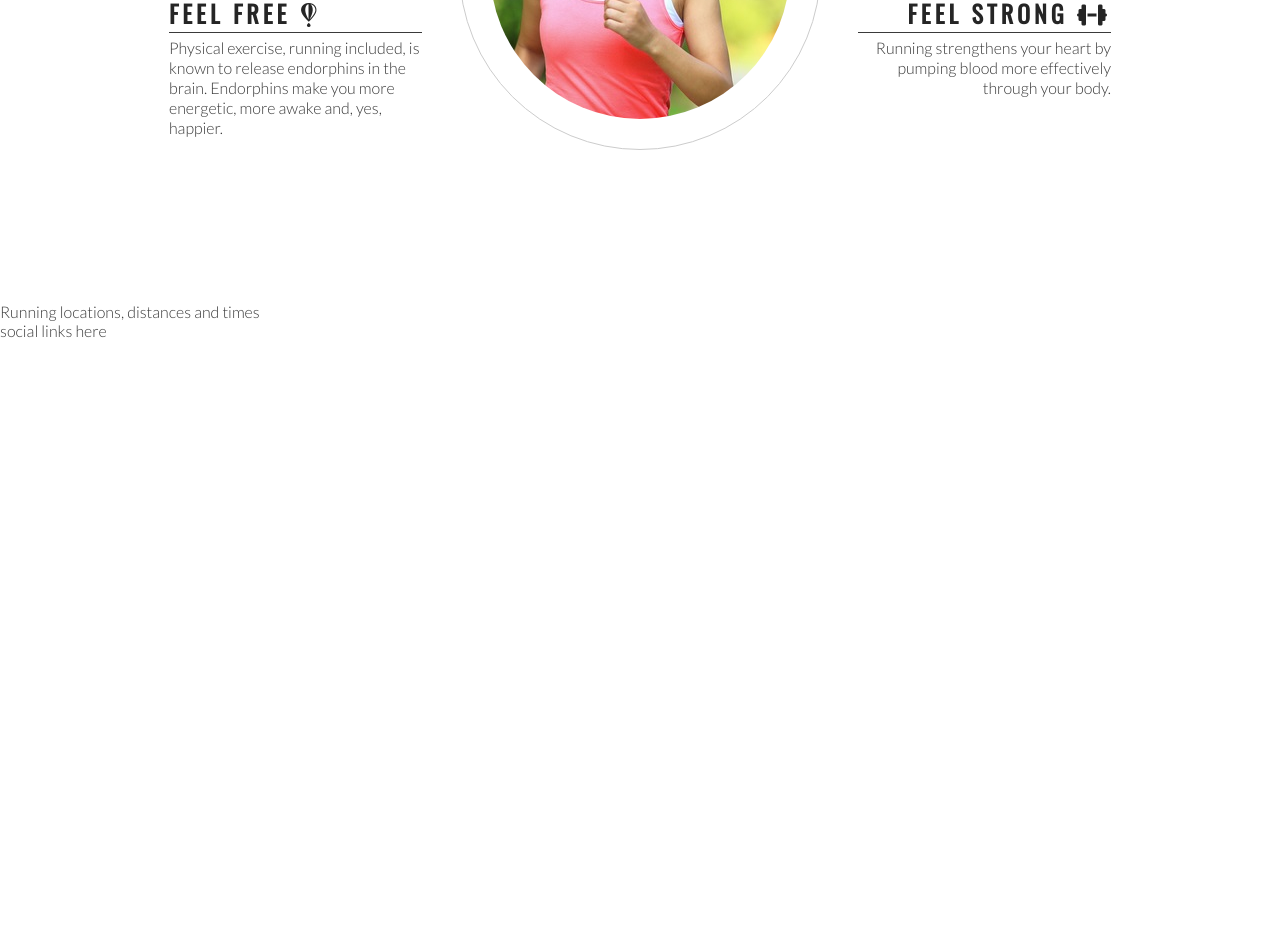
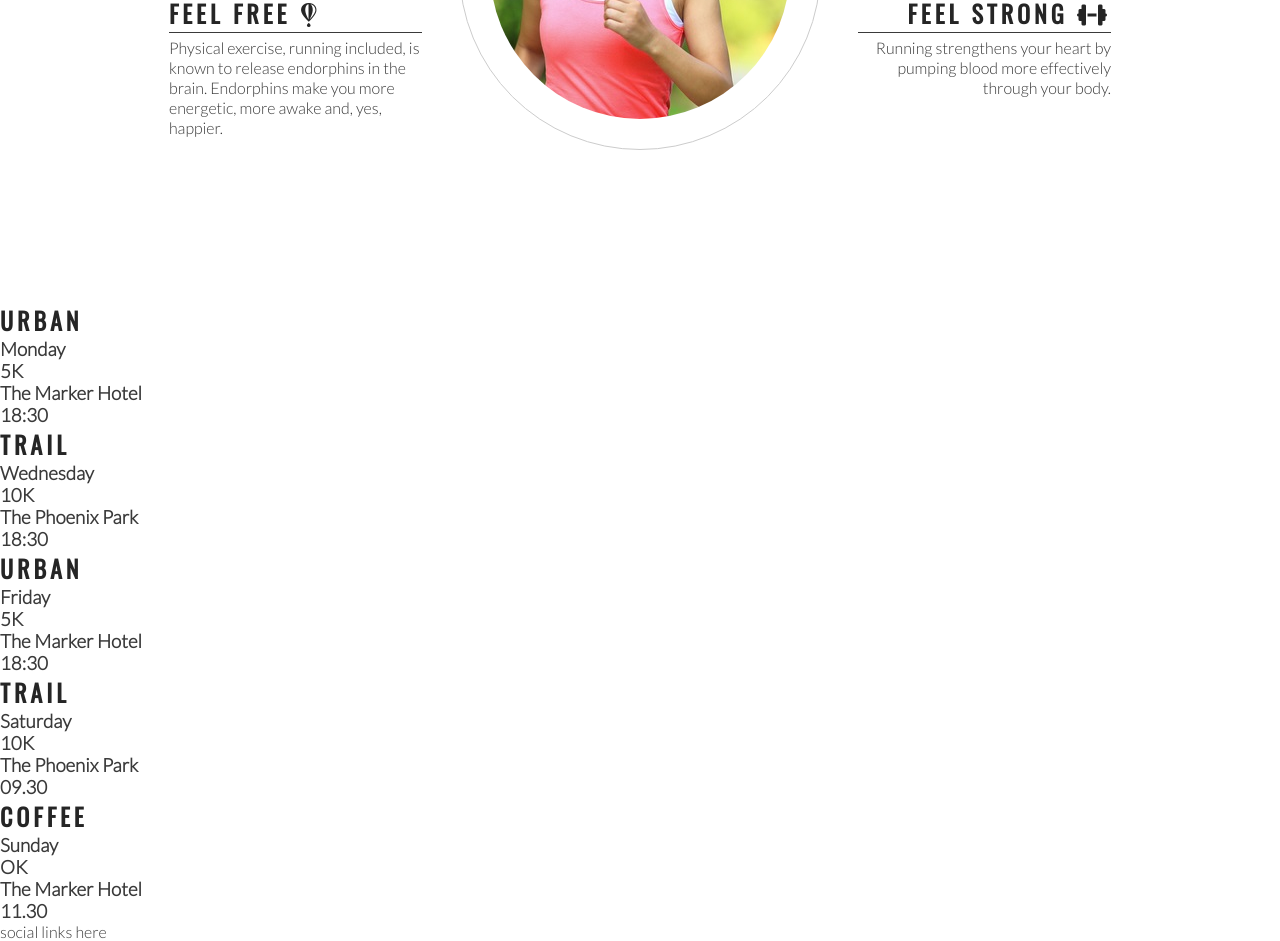
Before and after one commit to Vrzadek/love-running, a plain HTML site: page index.html in a window 1280 px wide. Shown: the part 993-1934 px from the top of the page. Before the commit the page ends 1333 px from the top, so only its background shows below. Drawn offline with nearby package versions, Linux system fonts and the light colour scheme.

Commit message:
Add meetup times main structure

```diff
--- a/index.html
+++ b/index.html
@@ -78,7 +78,41 @@
         </div>
     </section>
     <section>
-        Running locations, distances and times
+        <div>
+            <h2>Urban</h2>
+            <h3>Monday</h3>
+            <h3>5K</h3>
+            <h3>The Marker Hotel</h3>
+            <h3>18:30</h3>
+        </div>
+        <div>
+            <h2>Trail</h2>
+            <h3>Wednesday</h3>
+            <h3>10K</h3>
+            <h3>The Phoenix Park</h3>
+            <h3>18:30</h3>
+        </div>
+        <div>
+            <h2>Urban</h2>
+            <h3>Friday</h3>
+            <h3>5K</h3>
+            <h3>The Marker Hotel</h3>
+            <h3>18:30</h3>
+        </div>
+        <div>
+            <h2>Trail</h2>
+            <h3>Saturday</h3>
+            <h3>10K</h3>
+            <h3>The Phoenix Park</h3>
+            <h3>09.30</h3>
+        </div>
+        <div>
+            <h2>Coffee</h2>
+            <h3>Sunday</h3>
+            <h3>OK</h3>
+            <h3>The Marker Hotel</h3>
+            <h3>11.30</h3>
+        </div>
     </section>
     <footer>
         social links here
```
